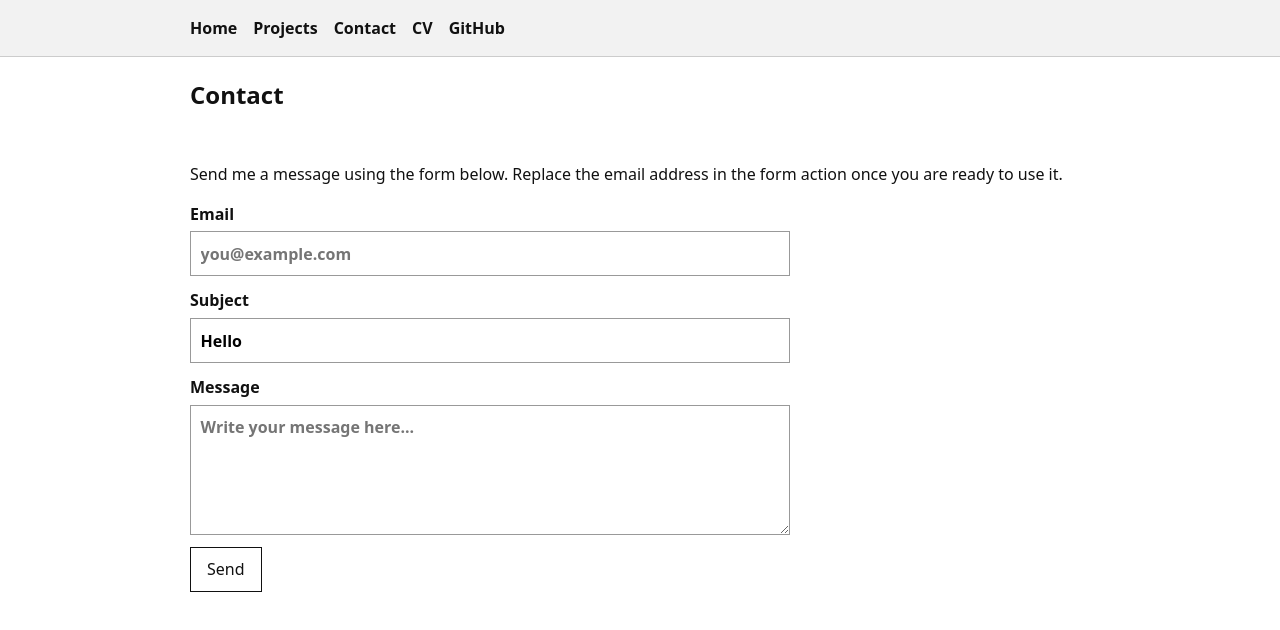
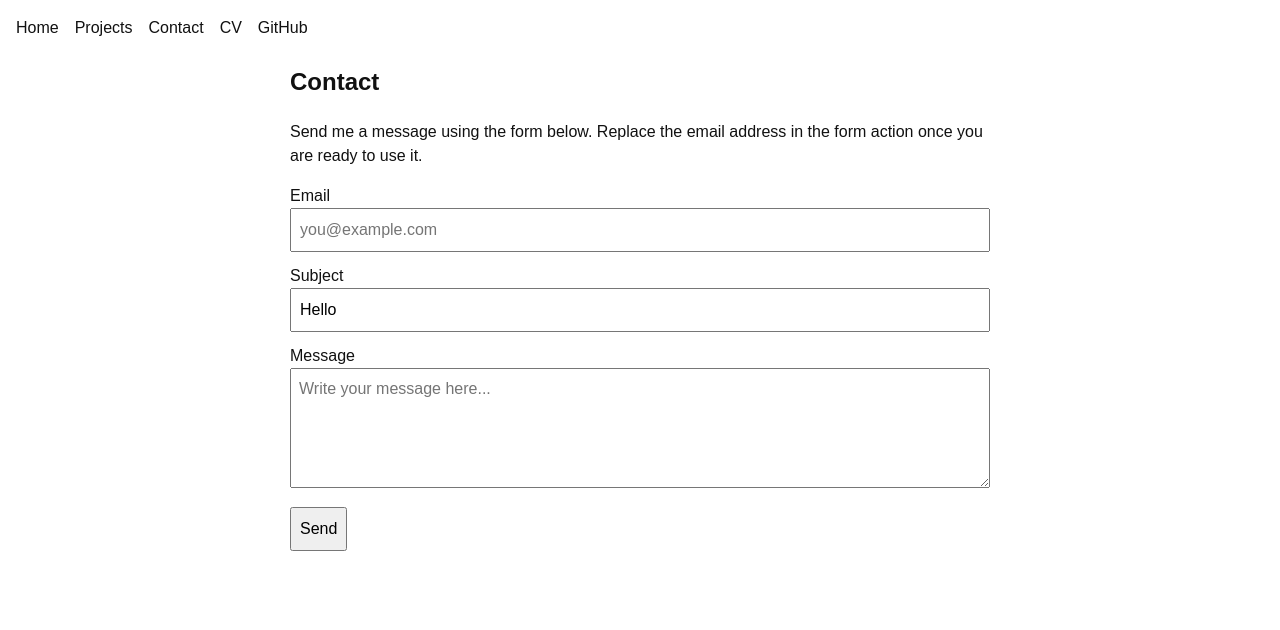
Before and after one commit to DMittz/DSC-Portfolio, a plain HTML site: page contact/index.html in a window 1280 px wide. Drawn offline with Linux system fonts and the light colour scheme.

Commit message:
Fix bugs
fix glitches

```diff
--- a/contact/index.html
+++ b/contact/index.html
@@ -11,9 +11,9 @@
       <nav aria-label="Main navigation">
         <ul class="nav-list">
           <li><a href="../index.html">Home</a></li>
-          <li><a href="../projects/">Projects</a></li>
+          <li><a href="../projects/index.html">Projects</a></li>
           <li><a href="index.html">Contact</a></li>
-          <li><a href="../cv/">CV</a></li>
+          <li><a href="../cv/index.html">CV</a></li>
           <li><a href="https://github.com/dmittz" target="_blank" rel="noreferrer">GitHub</a></li>
         </ul>
       </nav>
--- a/style.css
+++ b/style.css
@@ -1,159 +1,52 @@
 body {
-    font: 100%/1.5 system-ui;
-    margin: 0;
-    color: #111111;
-    background: #ffffff;
+  font: 100%/1.5 Arial, sans-serif;
+  margin: 0;
+  padding: 1rem;
+  color: #111;
+  background: #fff;
+}
+
+main {
+  max-width: 700px;
+  margin: 0 auto;
+}
+
+nav ul {
+  list-style: none;
+  padding: 0;
+  margin: 0 0 1.5rem 0;
+  display: flex;
+  flex-wrap: wrap;
+  gap: 0.75rem 1rem;
+}
+
+nav a {
+  color: #111;
+  text-decoration: none;
 }
 
 img {
-    max-width: 100%;
-    height: auto;
-    display: block;
-}
-
-.container {
-    width: min(900px, calc(100% - 2rem));
-    margin: 0 auto;
-}
-
-header {
-    background: #f2f2f2;
-    border-bottom: 1px solid #cccccc;
-}
-
-nav {
-    width: min(900px, calc(100% - 2rem));
-    margin: 0 auto;
-    padding: 1rem 0;
-}
-
-.nav-list {
-    list-style: none;
-    display: flex;
-    flex-wrap: wrap;
-    gap: 0.75rem 1rem;
-    margin: 0;
-    padding: 0;
-}
-
-.nav-list a {
-    color: #111111;
-    text-decoration: none;
-    font-weight: 600;
-}
-
-.nav-list a:hover,
-.nav-list a:focus {
-    text-decoration: underline;
-}
-
-.hero {
-    display: grid;
-    grid-template-columns: 1.5fr 1fr;
-    gap: 2rem;
-    align-items: center;
-    padding: 2rem 0;
-}
-
-.eyebrow {
-    text-transform: uppercase;
-    letter-spacing: 0.08em;
-    font-size: 0.75rem;
-    color: #444444;
-    margin-bottom: 0.5rem;
-}
-
-h1,
-h2,
-h3 {
-    line-height: 1.2;
-    margin-top: 0;
-}
-
-.profile-figure {
-    margin: 0;
-    width: 100%;
-    max-width: 260px;
-    justify-self: center;
-}
-
-.profile-figure img {
-    width: 100%;
-    border: 1px solid #cccccc;
-}
-
-main section,
-main article {
-    padding: 0.5rem 0;
-}
-
-.page-header {
-    padding-top: 1.5rem;
-}
-
-.content {
-    padding-bottom: 2rem;
-}
-
-.project-list,
-.cv-list {
-    list-style: square;
-    padding-left: 1.25rem;
-    margin: 1rem 0 0;
-}
-
-.project-list li,
-.cv-list li {
-    margin-bottom: 0.5rem;
-}
-
-form {
-    display: grid;
-    gap: 0.75rem;
-    max-width: 600px;
+  max-width: 100%;
+  height: auto;
+  display: block;
 }
 
 label {
-    display: grid;
-    gap: 0.35rem;
-    font-weight: 600;
+  display: block;
+  margin-bottom: 0.75rem;
 }
 
-input,
-textarea,
-button {
-    font: inherit;
-}
-
-input,
-textarea {
-    width: 100%;
-    max-width: 100%;
-    padding: 0.6rem;
-    border: 1px solid #999999;
-    box-sizing: border-box;
+input, textarea, button {
+  width: 100%;
+  box-sizing: border-box;
+  font: inherit;
+  padding: 0.5rem;
 }
 
 textarea {
-    min-height: 130px;
-    resize: vertical;
+  min-height: 120px;
 }
 
 button {
-    width: fit-content;
-    padding: 0.6rem 1rem;
-    border: 1px solid #111111;
-    background: #ffffff;
-    color: #111111;
-    cursor: pointer;
+  width: auto;
 }
-
-@media (max-width: 700px) {
-    .hero {
-        grid-template-columns: 1fr;
-    }
-
-    .nav-list {
-        gap: 0.5rem 0.75rem;
-    }
-}
```
Also changed, not shown: cv/index.html (+2 -2 lines), index.html (+5 -5 lines), projects/index.html (+2 -2 lines), images/profile.svg (added).
